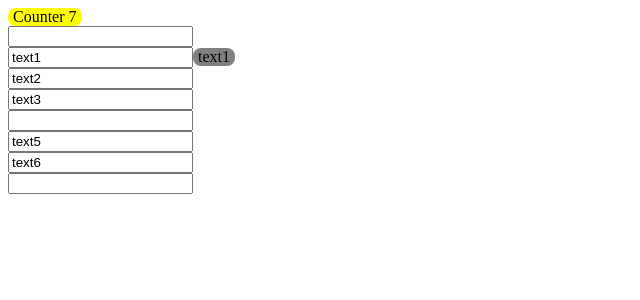
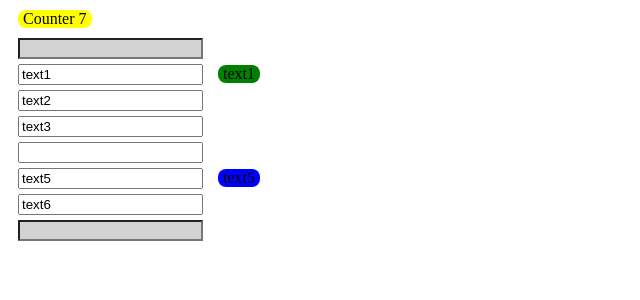
Before and after one commit to Paraiso83/BadgeClassTest, an Angular app: page / in a window 1280 px wide. Shown: the top 300 px of the page, without its empty margins (0-640 px from the left). Built offline with nearby package versions, Linux system fonts and the light colour scheme.

Commit message:
Imrovements to TODOs descriptions

```diff
--- a/src/app/app.component.html
+++ b/src/app/app.component.html
@@ -1,5 +1,5 @@
 <section>
-  <!-- TODO: add the return "counter" and write the value into the #text7 -->
+  <!-- TODO: Handle the return information, from counter of my-time-counter and write the value into the input #text7 -->
   <my-time-counter></my-time-counter>
   <div>
     <input type="text" readonly [ngModel]="lastText" id="lastBadgeText" />
@@ -30,7 +30,7 @@
       <my-badge [message]="message6"></my-badge>
     </div>
     <div>
-      <input type="text" [(ngModel)]="text7" id="text7" />
+      <input type="text" readonly [(ngModel)]="text7" id="text7" />
       <my-badge [message]="message7"></my-badge>
     </div>
   </section>
--- a/src/app/app.component.scss
+++ b/src/app/app.component.scss
@@ -1,7 +1,13 @@
-input,
+my-time-counter {
+  margin: 10px 10px;
+  display: block;
+}
+
 my-badge {
   display: inline-flex;
+  margin-left: 15px;
 }
+
 input {
   display: inline-block;
 }
@@ -10,6 +16,14 @@ input:hover {
   border: 2px solid green;
 }
 
+input:read-only {
+  background-color: lightgray;
+}
+
+div {
+  margin: 5px 10px;
+}
+
 /**
-  * TODO: Change the text color of the 5th input, inside the section container, to red
+  * TODO: Having into account the app\app.component.html, change the text color of the 5th input, inside the section #container, to the color red
   */
--- a/src/app/app.component.ts
+++ b/src/app/app.component.ts
@@ -28,7 +28,7 @@ export class AppComponent {
     this._text2 = 'text2';
     this._text3 = 'text3';
     this._text4 = 'text4';
-    this._text5 = 'text5';
+    this.text5 = 'text5';
     this._text6 = 'text6';
   }
 
@@ -66,6 +66,7 @@ export class AppComponent {
 
   set text5(value: string) {
     const severity = this.getColor();
+    this._text5 = value;
     this.message5 = { severity, text: value };
   }
   get text5() {
@@ -93,7 +94,7 @@ export class AppComponent {
     Severity.SUCCESS,
   ];
   private getColor(): Severity {
-    return this.colors[Math.floor(Math.random() * 10) / 2];
+    return this.colors[Math.trunc(Math.random() * 5)];
   }
 
   @HostListener('mouseover', ['$event.target']) onHover() {
--- a/src/app/badge/badge.component.ts
+++ b/src/app/badge/badge.component.ts
@@ -10,7 +10,7 @@ export class BadgeComponent {
   @Input() message: Message;
 
   /**
-   * TODO: Uncomment console.log, evalute the issue that exists and find a solution
+   * TODO: Having into account the app\badge\badge.component.html, uncomment console.log, open the console on the bottom of the preview page, evalute the issue that exists and find a solution for it
    */
 
   getClass(message: Message) {
```
Also changed, not shown: src/app/time-counter/time-counter.component.ts (+6 -5 lines), 1 other file (tests, documents, lock files or other folders).
